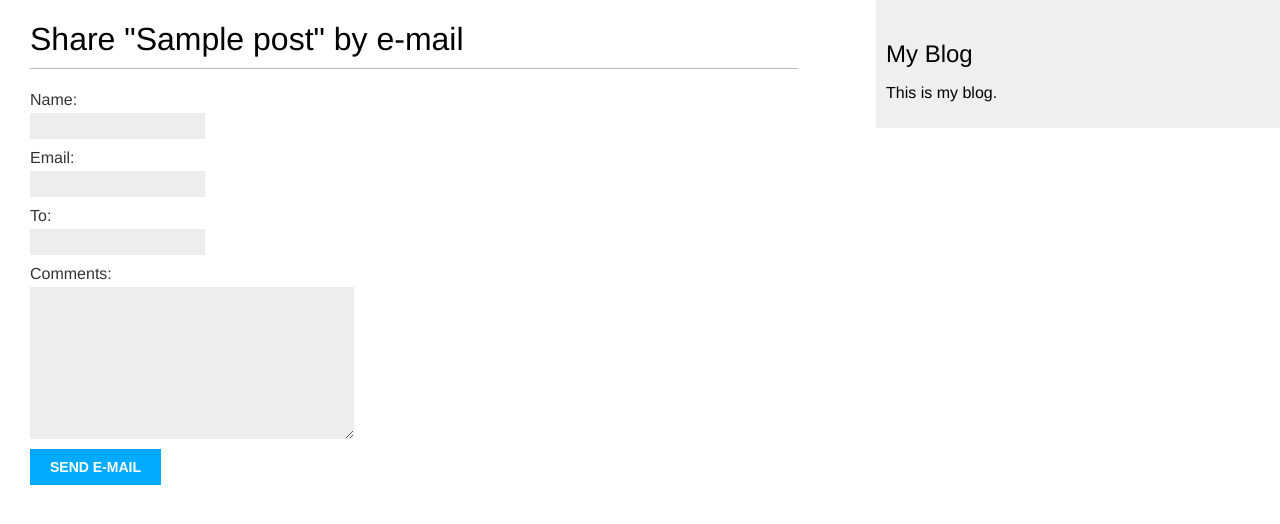
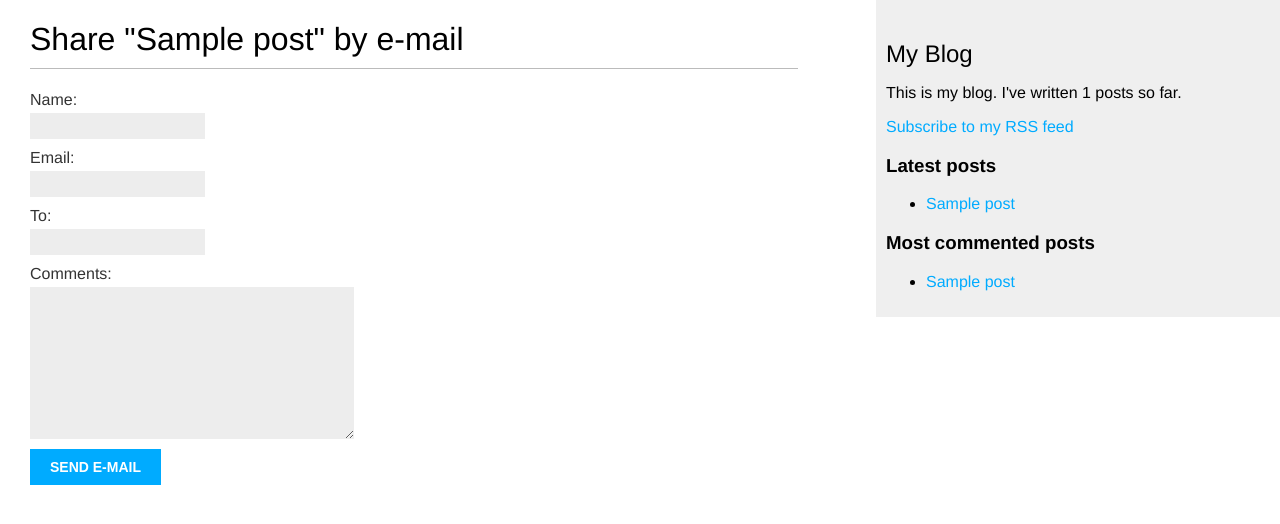
Before and after one commit to parelhutahaean/mysite, a Django app: page /blog/1/share/ in a window 1280 px wide. Shown: the top 524 px of the page. Run offline with Django 3.2, Linux system fonts and the light colour scheme; tables that the repository leaves empty hold one stand-in row (values such as "Sample post").

Commit message:
sitemaps & rss feeds

```diff
--- a/blog/templates/blog/base.html
+++ b/blog/templates/blog/base.html
@@ -1,3 +1,4 @@
+{% load blog_tags %}
 {% load static%}
 <!DOCTYPE html>
 <html lang="en">
@@ -14,7 +15,19 @@
     </div>
     <div id="sidebar">
         <h2>My Blog</h2>
-        <p>This is my blog.</p>
+        <p>This is my blog. I've written {% total_posts %} posts so far.</p>
+        <p><a href="{% url 'blog:post_feed' %}">Subscribe to my RSS feed</a></p>
+        <h3>Latest posts</h3>
+        {% show_latest_posts 3 %}
+        <h3>Most commented posts</h3>
+        {% get_most_commented_posts 3 as most_commented_posts %}
+        <ul>
+            {% for post in most_commented_posts %}
+                <li>
+                    <a href="{{ post.get_absolute_url }}">{{ post.title }}</a>
+                </li>
+            {% endfor %}
+        </ul>
     </div>
 </body>
 </html>
--- a/blog/templates/blog/post/detail.html
+++ b/blog/templates/blog/post/detail.html
@@ -1,4 +1,5 @@
 {% extends "blog/base.html" %}
+{% load blog_tags %}
 
 {% block title %}{{ post }}{% endblock %}
 
@@ -7,7 +8,7 @@
     <p class="date">
         Published {{ post.publish }} by {{ post.author }}
     </p>
-    {{ post.body|linebreaks }}
+    {{ post.body|markdown }}
     <p>
         <a href="{% url 'blog:post_share' post.id %}">
           Share this post
--- /dev/null
+++ b/blog/templates/blog/post/latest_posts.html
@@ -0,0 +1,7 @@
+<ul>
+    {% for post in latest_posts %}
+        <li>
+            <a href="{{ post.get_absolute_url }}">{{ post.title }}</a>
+        </li>
+    {% endfor %}
+</ul>
--- a/blog/templates/blog/post/list.html
+++ b/blog/templates/blog/post/list.html
@@ -1,4 +1,5 @@
 {% extends "blog/base.html" %}
+{% load blog_tags %}
 
 {% block title %}My Blog{% endblock %}
 
@@ -25,7 +26,7 @@
         <p class="date">
             Published {{ post.publish }} by {{ post.author }}
         </p>
-        {{ post.body|truncatewords:30|linebreaks }}
+        {{ post.body|markdown|truncatewords_html:30 }}
     {% endfor %}
     {% include "pagination.html" with page=posts %} <!-- page=page_obj -->
 {% endblock %}
--- /dev/null
+++ b/blog/templatetags/blog_tags.py
@@ -0,0 +1,25 @@
+from django import template
+from django.db.models import Count
+from django.utils.safestring import mark_safe
+from ..models import Post
+import markdown
+
+register = template.Library()
+
+@register.simple_tag
+def total_posts():
+    return Post.published.count()
+
+@register.inclusion_tag('blog/post/latest_posts.html')
+def show_latest_posts(count=5):
+    latest_posts = Post.published.order_by('-publish')[:count]
+    return {'latest_posts': latest_posts}
+
+@register.simple_tag
+def get_most_commented_posts(count=5):
+    return Post.published.annotate(total_comments=Count('comments')) \
+                         .order_by('-total_comments')[:count]
+
+@register.filter(name='markdown')
+def markdown_format(text):
+    return mark_safe(markdown.markdown(text))
--- a/blog/urls.py
+++ b/blog/urls.py
@@ -1,5 +1,6 @@
 # blog/urls.py
 from django.urls import path
+from .feeds import LatestPostsFeed
 from . import views
 
 app_name = 'blog'
@@ -12,4 +13,5 @@ urlpatterns = [
          name='post_detail'),
     path('<int:post_id>/share/', views.post_share, name='post_share'),
     path('tag/<slug:tag_slug>/', views.post_list, name='post_list_by_tag'),
+    path('feed/', LatestPostsFeed(), name='post_feed'),
 ]
--- a/mysite/settings.py
+++ b/mysite/settings.py
@@ -28,6 +28,7 @@ DEBUG = True
 
 ALLOWED_HOSTS = []
 
+SITE_ID = 1
 
 # Application definition
 
@@ -38,6 +39,8 @@ INSTALLED_APPS = [
     'django.contrib.sessions',
     'django.contrib.messages',
     'django.contrib.staticfiles',
+    'django.contrib.sites',
+    'django.contrib.sitemaps',
     'blog.apps.BlogConfig',
     'taggit',
 ]
--- a/mysite/urls.py
+++ b/mysite/urls.py
@@ -15,8 +15,16 @@ Including another URLconf
 """
 from django.contrib import admin
 from django.urls import path, include
+from django.contrib.sitemaps.views import sitemap
+from blog.sitemaps import PostSitemap
+
+sitemaps = {
+    'posts': PostSitemap,
+}
 
 urlpatterns = [
     path('admin/', admin.site.urls),
     path('blog/', include('blog.urls', namespace='blog')),
+    path('sitemap.xml', sitemap, {'sitemaps': sitemaps},
+         name='django.contrib.sitemaps.views.sitemap'),
 ]
```
Also changed, not shown: blog/feeds.py (added, +18 -0 lines), blog/sitemaps.py (added, +12 -0 lines), blog/templatetags/__init__.py (added), 2 other files.
